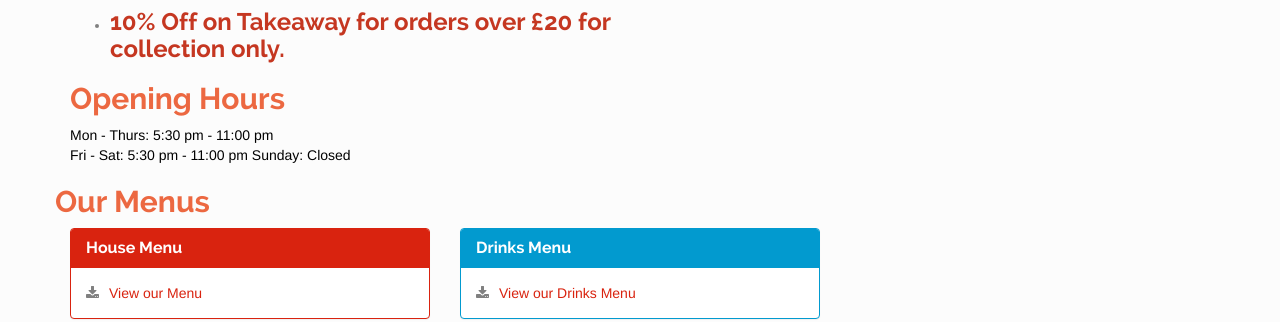
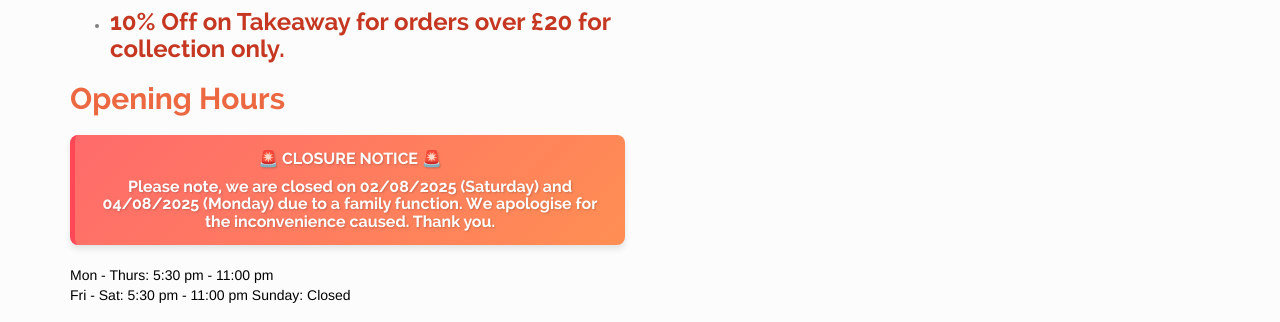
Before and after one commit to nirpan/everest-basmati, a plain HTML site: page index.html in a window 1280 px wide. Shown: the part 1100-1422 px from the top of the page. Drawn offline with nearby package versions, Linux system fonts and the light colour scheme; some packages are replaced by stand-ins of ours.

Commit message:
Update index.html - add temporary closure notice

```diff
--- a/index.html
+++ b/index.html
@@ -118,6 +118,12 @@
                 </li>
             </ul>
             <h2>Opening Hours</h2>
+            <div style="background: linear-gradient(135deg, #ff6b6b, #ff8e53); color: white; padding: 15px 20px; margin: 20px 0; border-radius: 8px; box-shadow: 0 4px 6px rgba(0, 0, 0, 0.1); border-left: 5px solid #ff4757; text-align: center;">
+                <h5 style="margin: 0; font-size: 16px; font-weight: 600; text-shadow: 1px 1px 2px rgba(0, 0, 0, 0.2); color: white;">
+                    <p style="color: white;">🚨 CLOSURE NOTICE 🚨</p>
+                    Please note, we are closed on 02/08/2025 (Saturday) and 04/08/2025 (Monday) due to a family function. We apologise for the inconvenience caused. Thank you.
+                </h5>
+            </div>
             <span> Mon - Thurs: 5:30 pm - 11:00 pm </span>
             <br />
             <span> Fri - Sat: 5:30 pm - 11:00 pm</span>
```
